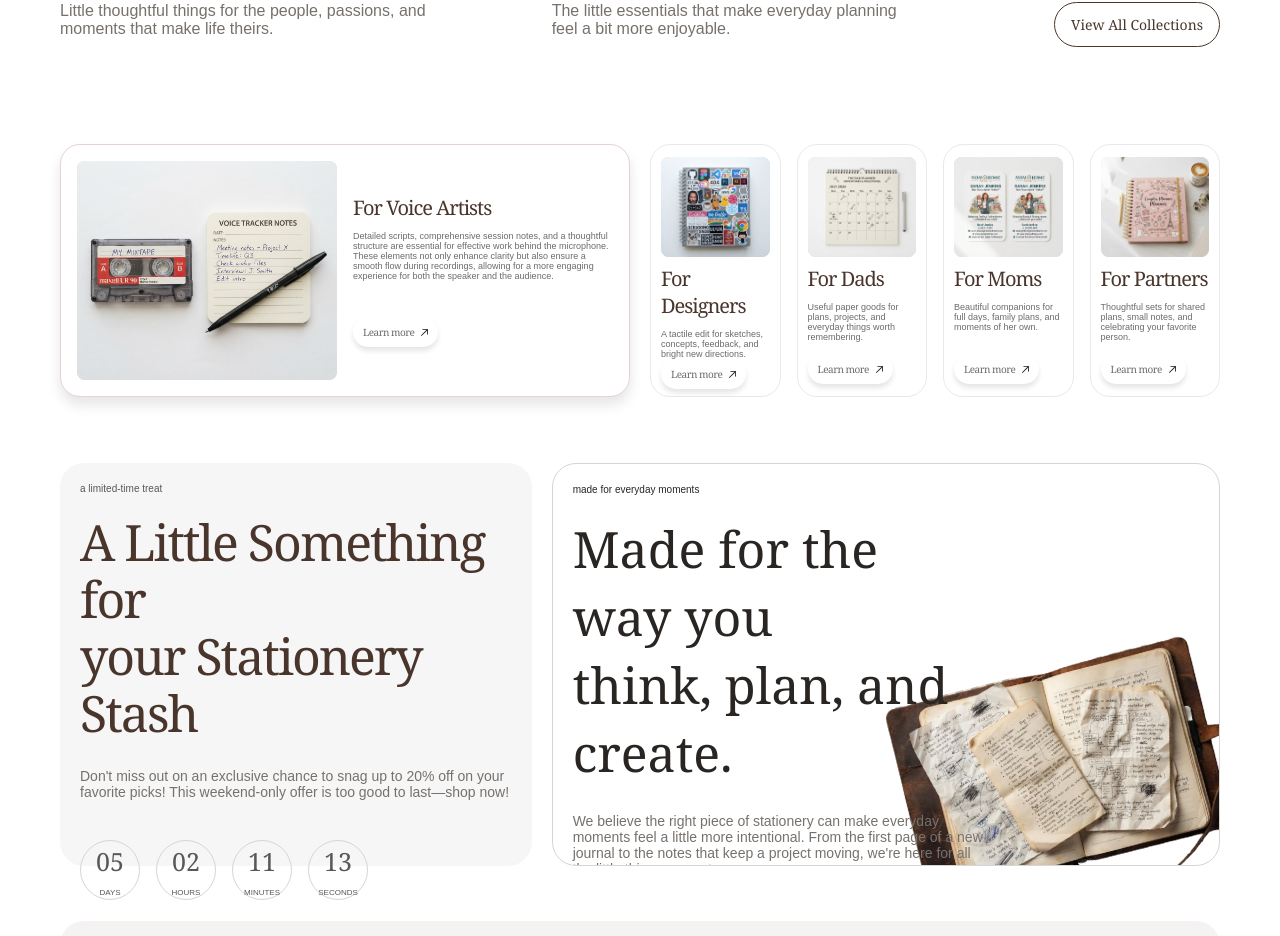
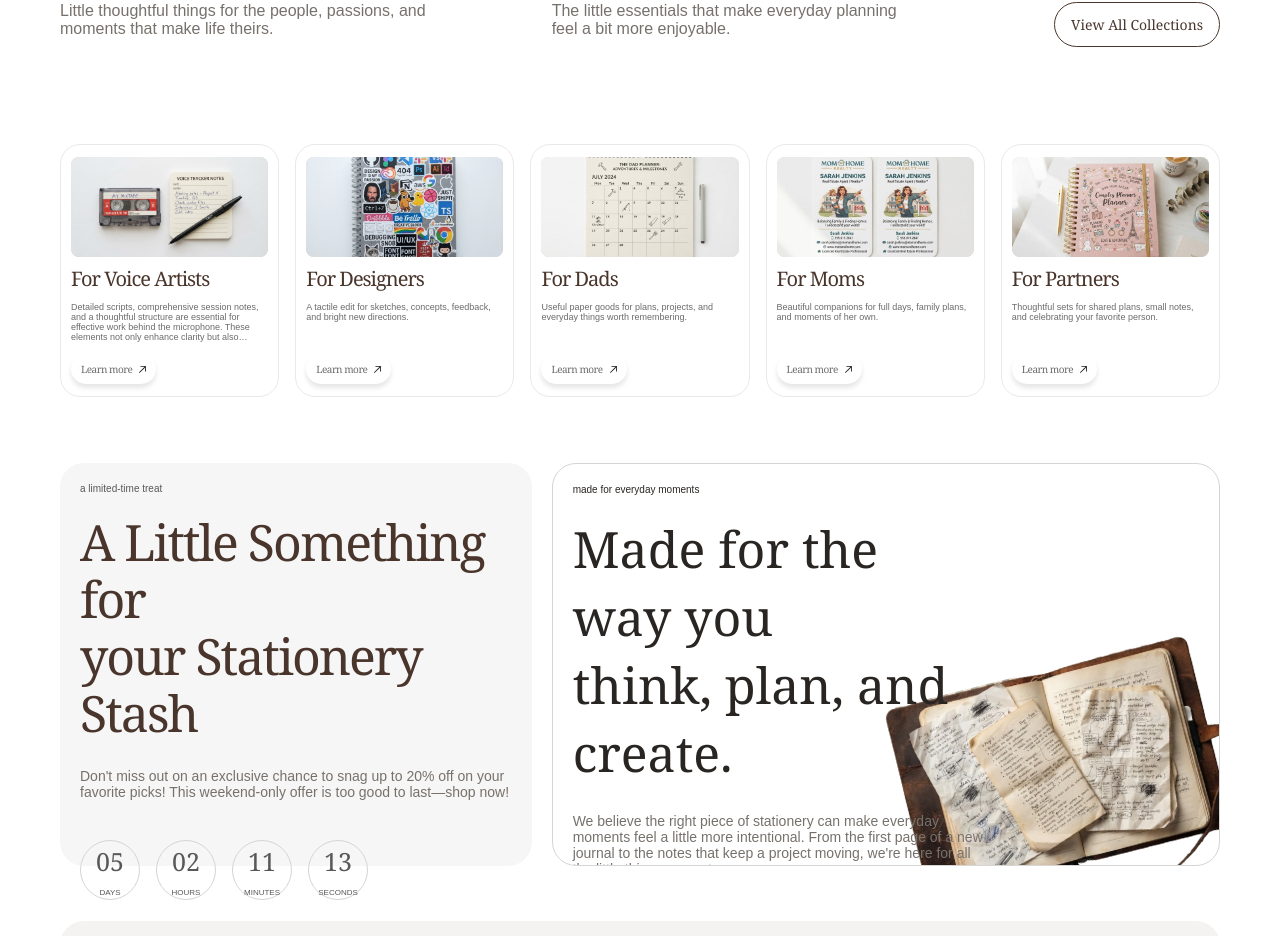
Before and after one commit to chrispaynaganan/oh-yvi, a Next.js app: page / in a window 1280 px wide. Shown: the part 3747-4683 px from the top of the page. Built offline with nearby package versions, Linux system fonts and the light colour scheme; a web font is replaced by a local one.

Commit message:
Make occasion cards expand on hover

```diff
--- a/app/globals.css
+++ b/app/globals.css
@@ -123,6 +123,17 @@
   text-box: normal;
 }
 
+/* "expanded" = the occasion card is hovered or keyboard-focused.
+   Works on the card itself and on anything inside it. */
+@custom-variant expanded {
+  &:is(:hover, :focus-visible) {
+    @slot;
+  }
+  :is(.occasion:hover, .occasion:focus-visible) & {
+    @slot;
+  }
+}
+
 @layer base {
   body {
     background: #ffffff;
--- a/components/sections/OccasionShowcase.tsx
+++ b/components/sections/OccasionShowcase.tsx
@@ -1,12 +1,7 @@
 import Image from "next/image";
 import Link from "next/link";
 import SectionHeader from "@/components/ui/SectionHeader";
-import {
-  featuredOccasion,
-  occasions,
-  occasionsSection,
-  type Occasion,
-} from "@/data/homepage";
+import { occasions, occasionsSection, type Occasion } from "@/data/homepage";
 
 function LearnMore() {
   return (
@@ -26,55 +21,33 @@ function LearnMore() {
   );
 }
 
-function OccasionText({ name, description }: Pick<Occasion, "name" | "description">) {
-  return (
-    <div className="flex w-full flex-col gap-2.5">
-      <h3 className="font-serif text-xl tracking-tight-2 text-brand">{name}</h3>
-      <p className="font-mono text-9 text-muted-2">{description}</p>
-    </div>
-  );
-}
-
-function FeaturedOccasionCard({ name, description, image, href }: Occasion) {
+function OccasionCard({ name, description, image, href }: Occasion) {
   return (
     <Link
       href={href}
-      className="col-span-6 flex h-63.25 items-center gap-4 rounded-xl border border-line-rose bg-white p-4 shadow-card"
+      className="occasion flex h-63.25 min-w-0 grow-3 basis-0 flex-col gap-2 rounded-xl border border-line-soft px-2.5 py-3 transition-[flex-grow,padding,background-color,border-color,box-shadow] duration-500 ease-out expanded:grow-13 expanded:flex-row expanded:items-center expanded:gap-4 expanded:border-line-rose expanded:bg-white expanded:p-4 expanded:shadow-card"
     >
-      <div className="relative h-full flex-1 overflow-hidden rounded-xs bg-placeholder">
+      {/* Image: short strip on top → tall left half when expanded */}
+      <div className="relative h-25 w-full shrink-0 overflow-hidden rounded-xs bg-placeholder expanded:h-full expanded:w-auto expanded:flex-1">
         <Image
           src={image}
           alt={name}
           fill
-          sizes="(min-width: 1512px) 318px, 21vw"
+          sizes="(min-width: 1512px) 343px, 23vw"
           className="object-cover"
         />
       </div>
-      <div className="flex flex-1 flex-col items-start gap-9">
-        <OccasionText name={name} description={description} />
-        <LearnMore />
-      </div>
-    </Link>
-  );
-}
 
-function OccasionCard({ name, description, image, href }: Occasion) {
-  return (
-    <Link
-      href={href}
-      className="flex h-63.25 flex-col gap-2 rounded-xl border border-line-soft px-2.5 py-3"
-    >
-      <div className="relative h-25 shrink-0 overflow-hidden rounded-xs bg-placeholder">
-        <Image
-          src={image}
-          alt={name}
-          fill
-          sizes="(min-width: 1512px) 138px, 10vw"
-          className="object-cover"
-        />
-      </div>
-      <div className="flex flex-1 flex-col items-start justify-between">
-        <OccasionText name={name} description={description} />
+      {/* Text: fills the card height when compact, centered beside the image when expanded */}
+      <div className="flex min-w-0 flex-1 flex-col items-start justify-between expanded:justify-start expanded:gap-9">
+        <div className="flex w-full flex-col gap-2.5">
+          <h3 className="font-serif text-xl tracking-tight-2 whitespace-nowrap text-brand">
+            {name}
+          </h3>
+          <p className="no-trim line-clamp-4 font-mono text-9 text-muted-2 expanded:line-clamp-none">
+            {description}
+          </p>
+        </div>
         <LearnMore />
       </div>
     </Link>
@@ -85,13 +58,10 @@ export default function OccasionShowcase() {
   return (
     <section className="mx-auto max-w-site px-15 pt-20">
       <SectionHeader {...occasionsSection} />
-      <div className="mt-24.25 grid grid-cols-12 gap-x-5">
-        <FeaturedOccasionCard {...featuredOccasion} />
-        <div className="col-span-6 grid grid-cols-4 gap-4">
-          {occasions.map((occasion) => (
-            <OccasionCard key={occasion.href} {...occasion} />
-          ))}
-        </div>
+      <div className="mt-24.25 flex gap-4">
+        {occasions.map((occasion) => (
+          <OccasionCard key={occasion.href} {...occasion} />
+        ))}
       </div>
     </section>
   );
--- a/data/homepage.ts
+++ b/data/homepage.ts
@@ -83,15 +83,14 @@ export type Occasion = {
   href: string;
 };
 
-export const featuredOccasion: Occasion = {
-  name: "For Voice Artists",
+export const occasions: Occasion[] = [
+  {
+    name: "For Voice Artists",
   description:
     "Detailed scripts, comprehensive session notes, and a thoughtful structure are essential for effective work behind the microphone. These elements not only enhance clarity but also ensure a smooth flow during recordings, allowing for a more engaging experience for both the speaker and the audience.",
   image: "/images/occasions/voice-artists.png",
   href: "/collections/for-voice-artists",
-};
-
-export const occasions: Occasion[] = [
+  },
   {
     name: "For Designers",
     description:
```
